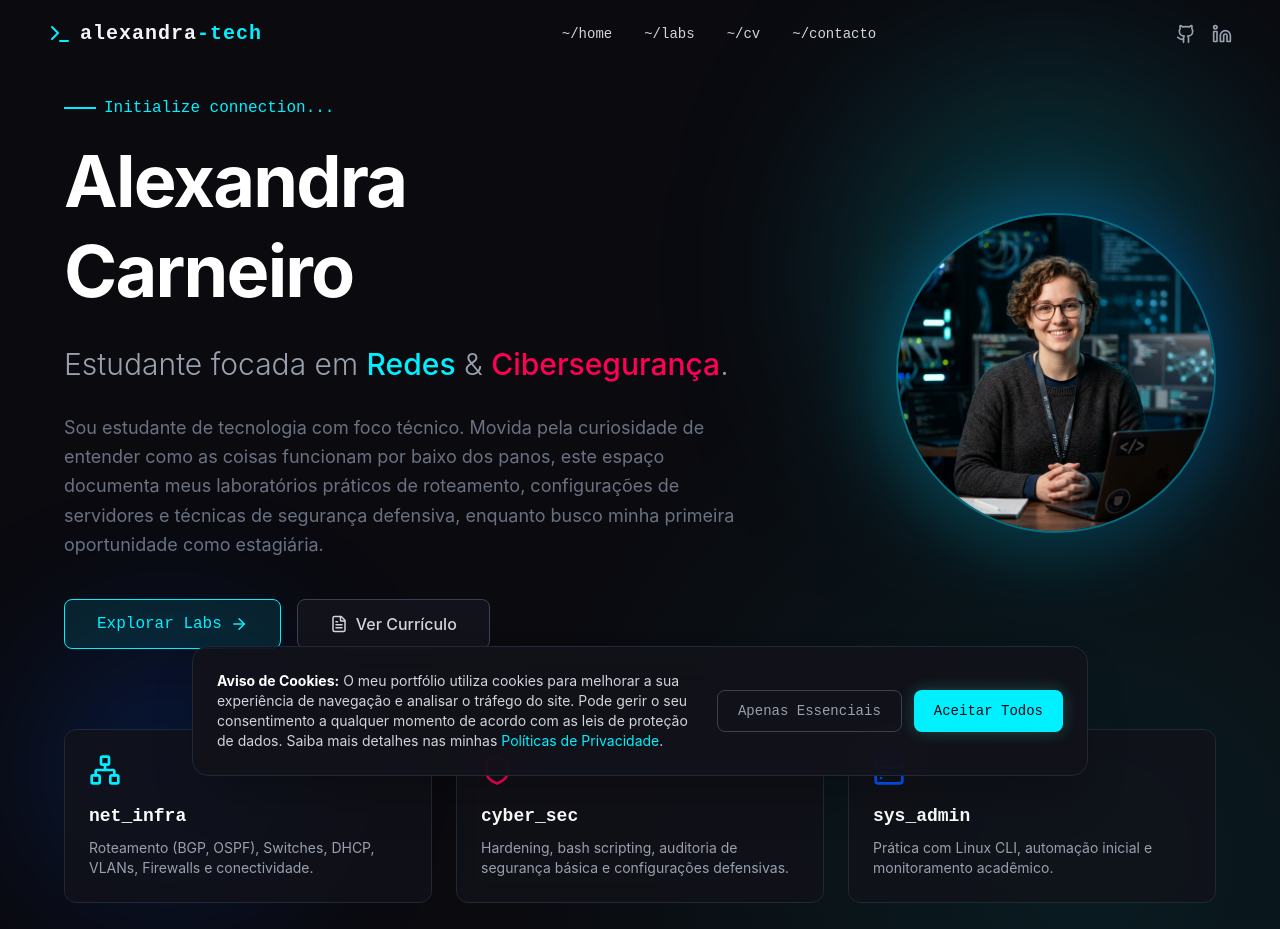
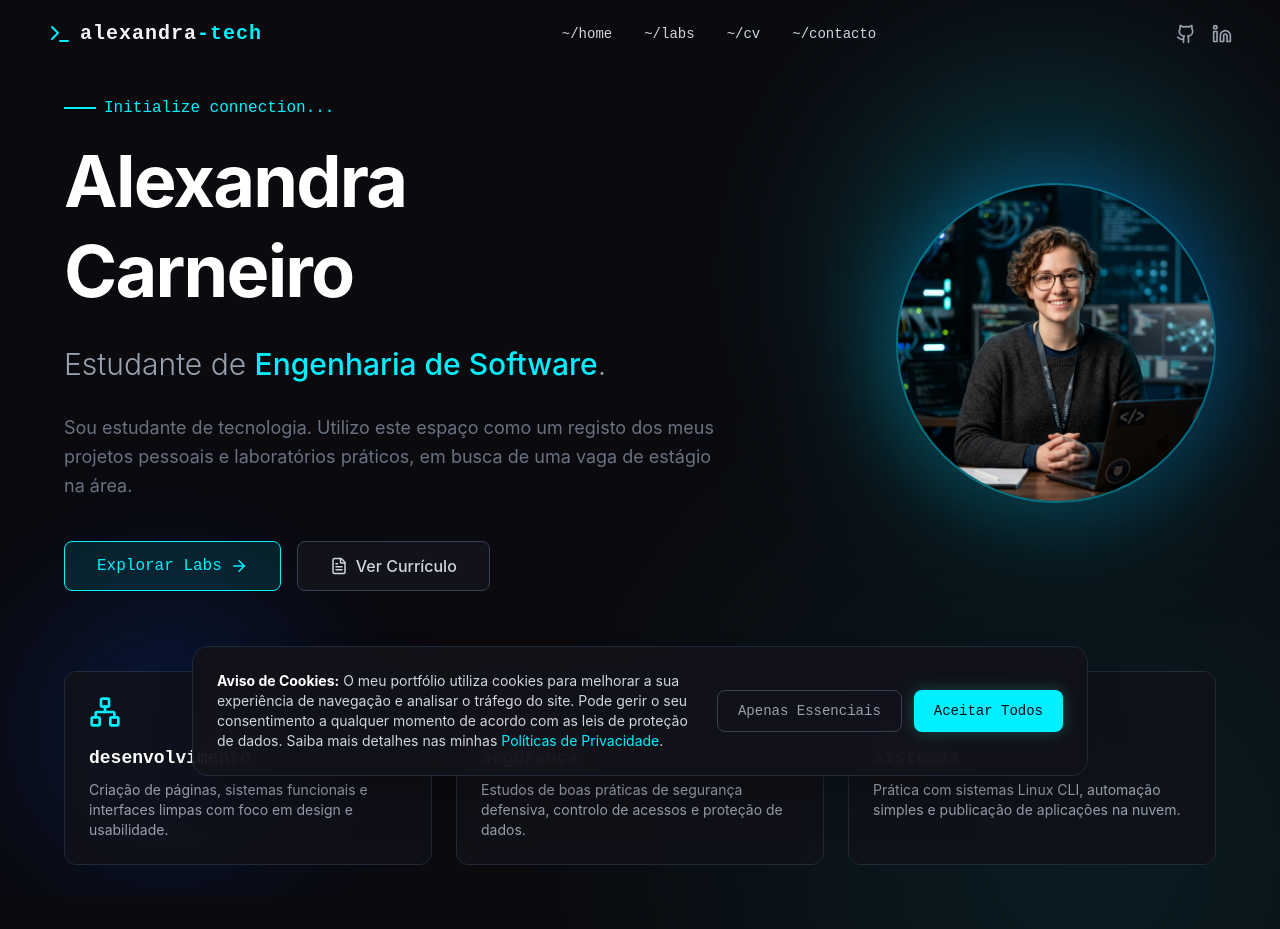
Before and after one commit to alexandra-carneiro/alexandra-tech, a React (Vite) app: page / in a window 1280 px wide. Shown: the top 929 px of the page. Built offline with nearby package versions, Linux system fonts and the light colour scheme.

Commit message:
fix: update bio with user chosen simple text and simplify highlights for software engineering

```diff
--- a/src/components/Hero.tsx
+++ b/src/components/Hero.tsx
@@ -28,11 +28,11 @@ export function Hero() {
           </h1>
 
           <h2 className="text-2xl md:text-3xl text-gray-400 font-light mb-6 max-w-2xl leading-relaxed">
-            Estudante focada em <span className="text-primary font-medium">Redes</span> & <span className="text-accent font-medium">Cibersegurança</span>.
+            Estudante de <span className="text-primary font-medium">Engenharia de Software</span>.
           </h2>
 
           <p className="text-gray-500 mb-10 max-w-2xl leading-relaxed text-lg">
-            Sou estudante de tecnologia com foco técnico. Movida pela curiosidade de entender como as coisas funcionam por baixo dos panos, este espaço documenta meus laboratórios práticos de roteamento, configurações de servidores e técnicas de segurança defensiva, enquanto busco minha primeira oportunidade como estagiária.
+            Sou estudante de tecnologia. Utilizo este espaço como um registo dos meus projetos pessoais e laboratórios práticos, em busca de uma vaga de estágio na área.
           </p>
 
           <div className="flex flex-wrap gap-4">
@@ -72,18 +72,18 @@ export function Hero() {
       >
         <div className="tech-card p-6 flex flex-col">
           <Network className="text-primary mb-4" size={32} />
-          <h3 className="text-lg font-semibold text-white mb-2 font-mono">net_infra</h3>
-          <p className="text-gray-400 text-sm">Roteamento (BGP, OSPF), Switches, DHCP, VLANs, Firewalls e conectividade.</p>
+          <h3 className="text-lg font-semibold text-white mb-2 font-mono">desenvolvimento</h3>
+          <p className="text-gray-400 text-sm">Criação de páginas, sistemas funcionais e interfaces limpas com foco em design e usabilidade.</p>
         </div>
         <div className="tech-card p-6 flex flex-col">
           <Shield className="text-accent mb-4" size={32} />
-          <h3 className="text-lg font-semibold text-white mb-2 font-mono">cyber_sec</h3>
-          <p className="text-gray-400 text-sm">Hardening, bash scripting, auditoria de segurança básica e configurações defensivas.</p>
+          <h3 className="text-lg font-semibold text-white mb-2 font-mono">seguranca</h3>
+          <p className="text-gray-400 text-sm">Estudos de boas práticas de segurança defensiva, controlo de acessos e proteção de dados.</p>
         </div>
         <div className="tech-card p-6 flex flex-col">
           <Server className="text-secondary mb-4" size={32} />
-          <h3 className="text-lg font-semibold text-white mb-2 font-mono">sys_admin</h3>
-          <p className="text-gray-400 text-sm">Prática com Linux CLI, automação inicial e monitoramento acadêmico.</p>
+          <h3 className="text-lg font-semibold text-white mb-2 font-mono">sistemas</h3>
+          <p className="text-gray-400 text-sm">Prática com sistemas Linux CLI, automação simples e publicação de aplicações na nuvem.</p>
         </div>
       </motion.div>
     </section>
```
